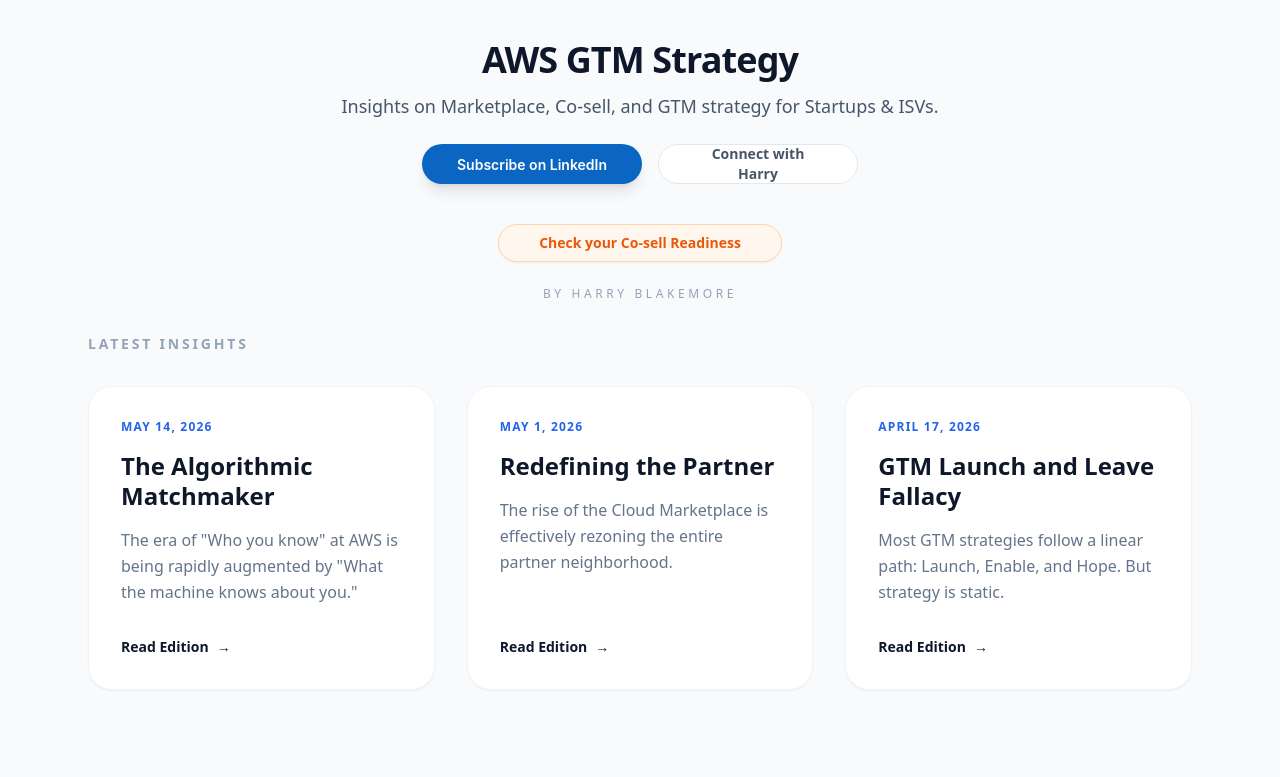
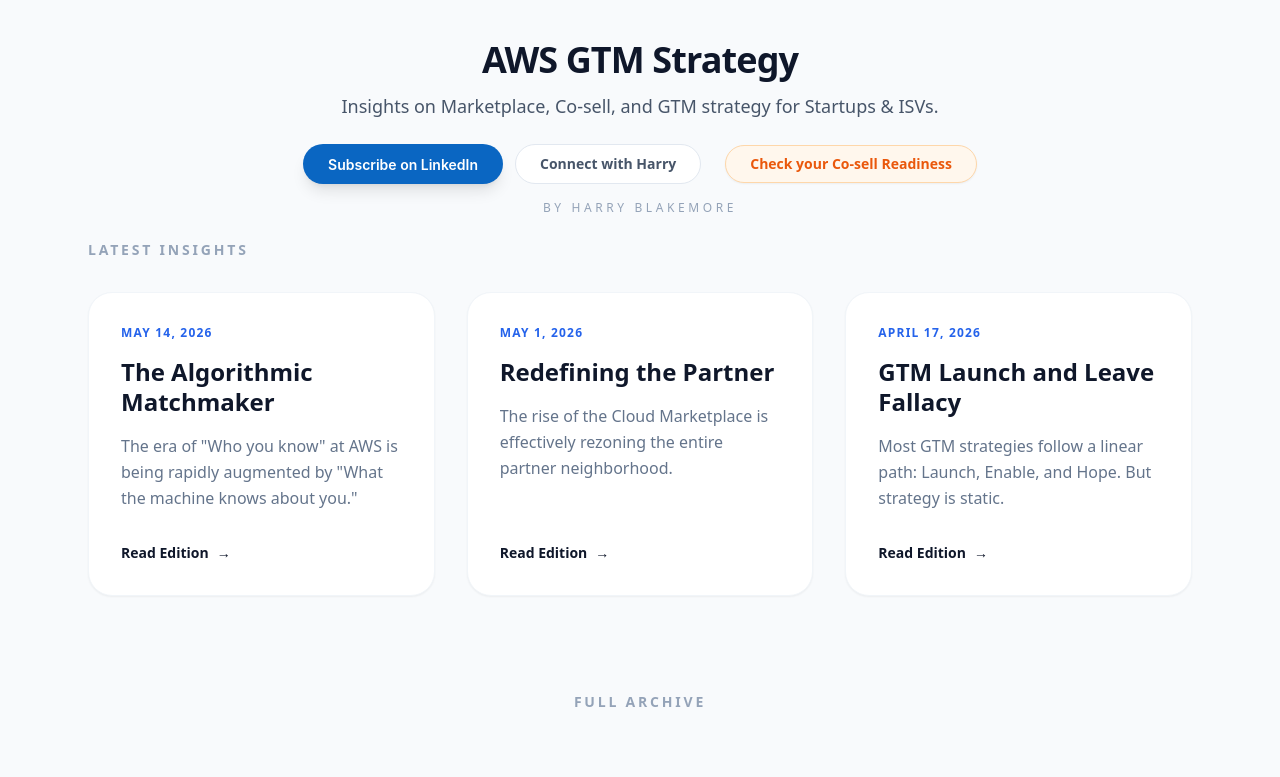
Before and after one commit to hblakemore47-blip/awscosellnewsletter, a Next.js app: page / in a window 1280 px wide. Shown: the top 777 px of the page. Built offline with nearby package versions, Linux system fonts and the light colour scheme.

Commit message:
Update layout.js

```diff
--- a/app/layout.js
+++ b/app/layout.js
@@ -10,28 +10,26 @@ export default function RootLayout({ children }) {
   return (
     <html lang="en">
       <body className="bg-slate-50 text-slate-900 font-sans">
-        <header className="max-w-6xl mx-auto px-6 pt-10 pb-8 text-center">
+        <header className="max-w-6xl mx-auto px-6 pt-10 pb-6 text-center">
           <h1 className="text-4xl font-extrabold tracking-tight mb-3 text-slate-900">
             AWS GTM Strategy
           </h1>
           <p className="text-lg text-slate-600 max-w-2xl mx-auto mb-6 font-light">
             Insights on Marketplace, Co-sell, and GTM strategy for Startups & ISVs.
           </p>
-          <div className="flex flex-col md:flex-row justify-center items-center gap-4 mb-6">
-            <a href="https://www.linkedin.com/newsletters/aws-marketplace-co-sell-7415160724940902400/" target="_blank" rel="noopener noreferrer" className="libutton shadow-lg flex items-center justify-center" style={{ minWidth: '220px', height: '40px' }}>
+          <div className="flex flex-wrap justify-center items-center gap-3 mb-4">
+            <a href="https://www.linkedin.com/newsletters/aws-marketplace-co-sell-7415160724940902400/" target="_blank" rel="noopener noreferrer" className="libutton shadow-lg flex items-center justify-center" style={{ minWidth: '200px', height: '40px' }}>
               Subscribe on LinkedIn
             </a>
-            <a href="https://www.linkedin.com/in/harryblakemore/" target="_blank" rel="noopener noreferrer" className="bg-white border border-slate-200 text-slate-600 px-8 py-2 rounded-full font-semibold hover:bg-slate-50 transition h-[40px] flex items-center justify-center w-[200px] text-sm">
+            <a href="https://www.linkedin.com/in/harryblakemore/" target="_blank" rel="noopener noreferrer" className="bg-white border border-slate-200 text-slate-600 px-6 py-2 rounded-full font-semibold hover:bg-slate-50 transition h-[40px] flex items-center justify-center text-sm">
               Connect with Harry
             </a>
-          </div>
-          <BeehiivForm />
-          <div className="flex justify-center">
-            <a href="https://aws.coss.atlasgtm.live/" target="_blank" rel="noopener noreferrer" className="bg-orange-50 text-orange-600 border border-orange-200 px-10 py-2 rounded-full font-bold hover:bg-orange-100 transition text-sm shadow-sm flex items-center gap-2">
+            <BeehiivForm inline />
+            <a href="https://aws.coss.atlasgtm.live/" target="_blank" rel="noopener noreferrer" className="bg-orange-50 text-orange-600 border border-orange-200 px-6 py-2 rounded-full font-bold hover:bg-orange-100 transition text-sm shadow-sm flex items-center gap-2">
               Check your Co-sell Readiness
             </a>
           </div>
-          <p className="mt-6 text-slate-400 font-medium text-xs uppercase tracking-[0.3em]">
+          <p className="mt-4 text-slate-400 font-medium text-xs uppercase tracking-[0.3em]">
             By Harry Blakemore
           </p>
         </header>
```
